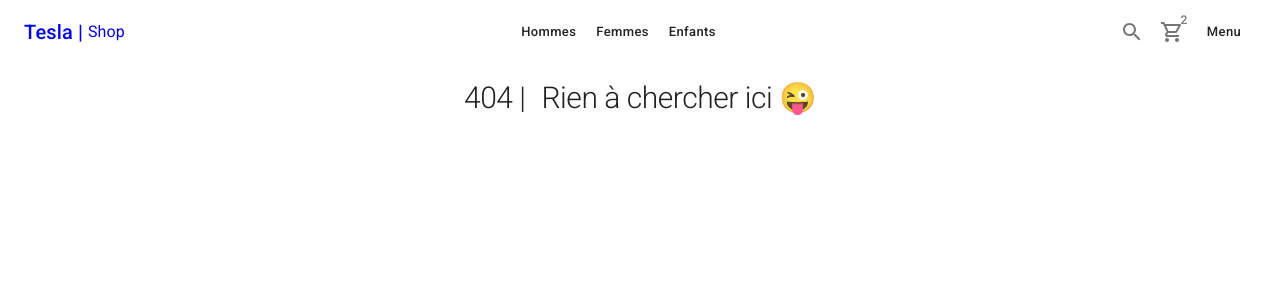
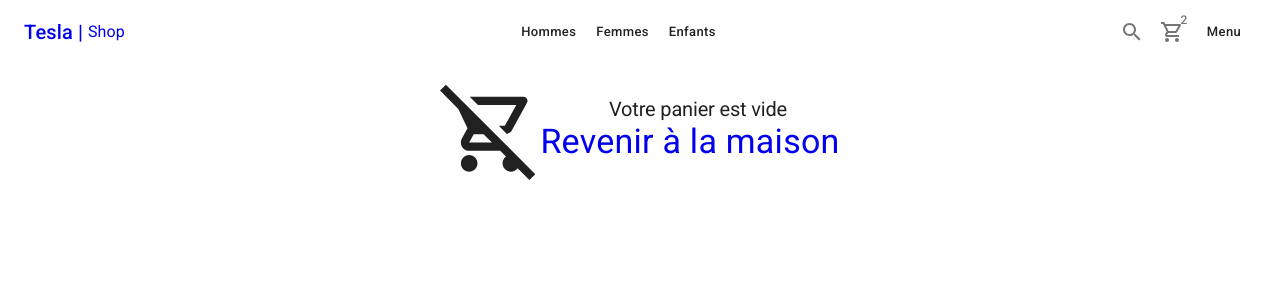
Before and after one commit to Mahfod-dev/teslo-shop, a Next.js app: page /cart/empty in a window 1280 px wide. Before the commit this address had no page. Shown: the top 300 px of the page. Built offline with nearby package versions, Linux system fonts and the light colour scheme.

Commit message:
create route card

```diff
--- a/components/products/index.ts
+++ b/components/products/index.ts
@@ -2,3 +2,4 @@ export * from './ProductCard';
 export * from './ProductList';
 export * from './ProductSlideshow';
 export * from './ProductSlideshow';
+export * from './SizeSelector';
--- /dev/null
+++ b/pages/cart/empty.tsx
@@ -0,0 +1,37 @@
+import React from 'react';
+import NextLink from 'next/link';
+import { ShopLayout } from '../../components/layouts';
+import { Box, Link, Typography } from '@mui/material';
+import { RemoveShoppingCartOutlined } from '@mui/icons-material';
+
+const EmptyCard = () => {
+	return (
+		<ShopLayout
+			title={'Panier vide'}
+			pageDescription={"Il n'y a pas d'articles dans le panier"}>
+			<Box
+				display='flex'
+				justifyContent='center'
+				alignItems='center'
+				height='calc(100vh -200px)'
+				sx={{ flexDirection: { xs: 'column', sm: 'row' } }}>
+				<RemoveShoppingCartOutlined sx={{ fontSize: 100 }} />
+				<Box display='flex' flexDirection='column' alignItems='center'>
+					<Typography variant='h2' marginLeft={2}>
+						Votre panier est vide
+					</Typography>
+					<NextLink href='/' passHref legacyBehavior>
+						<Link typography='h4'>Revenir à la maison</Link>
+					</NextLink>
+				</Box>
+
+				{/* <Typography variant='h1' component='h1' fontSize={80} fontWeight={200}>
+					404 |
+				</Typography>
+				<Typography marginLeft={2}>Nous ne trouvons aucune page ici 🥹</Typography> */}
+			</Box>
+		</ShopLayout>
+	);
+};
+
+export default EmptyCard;
--- a/pages/product/slug.tsx
+++ b/pages/product/slug.tsx
@@ -1,7 +1,7 @@
 import { Box, Button, Chip, Grid, Typography } from '@mui/material';
 import { ShopLayout } from '../../components/layouts';
 import { initialData } from '../../database/products';
-import { ProductSlideshow } from '../../components/products';
+import { ProductSlideshow, SizeSelector } from '../../components/products';
 import { ItemCounter } from '../../components/ui';
 
 const product = initialData.products[0];
@@ -26,6 +26,10 @@ const ProductPage = () => {
 						<Box sx={{ my: 2 }}>
 							<Typography variant='subtitle2'>Quantité</Typography>
 							<ItemCounter />
+							<SizeSelector
+								selectedSize={product.sizes[0]}
+								sizes={product.sizes}
+							/>
 						</Box>
 
 						<Button color='secondary' className='circular-btn'>
```
Also changed, not shown: components/products/SizeSelector.tsx (added, +23 -0 lines), interfaces/products.ts (+4 -4 lines), pages/cart/index.tsx (added, +42 -0 lines).
